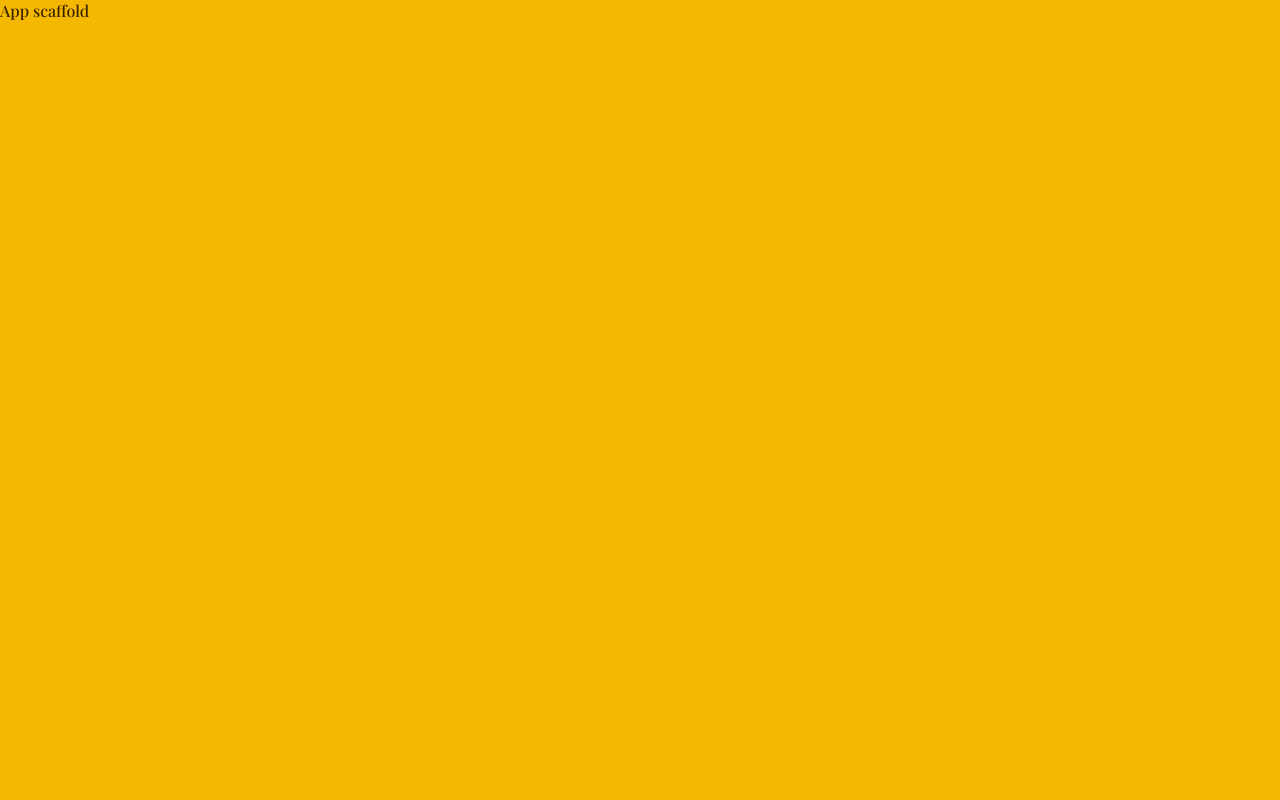
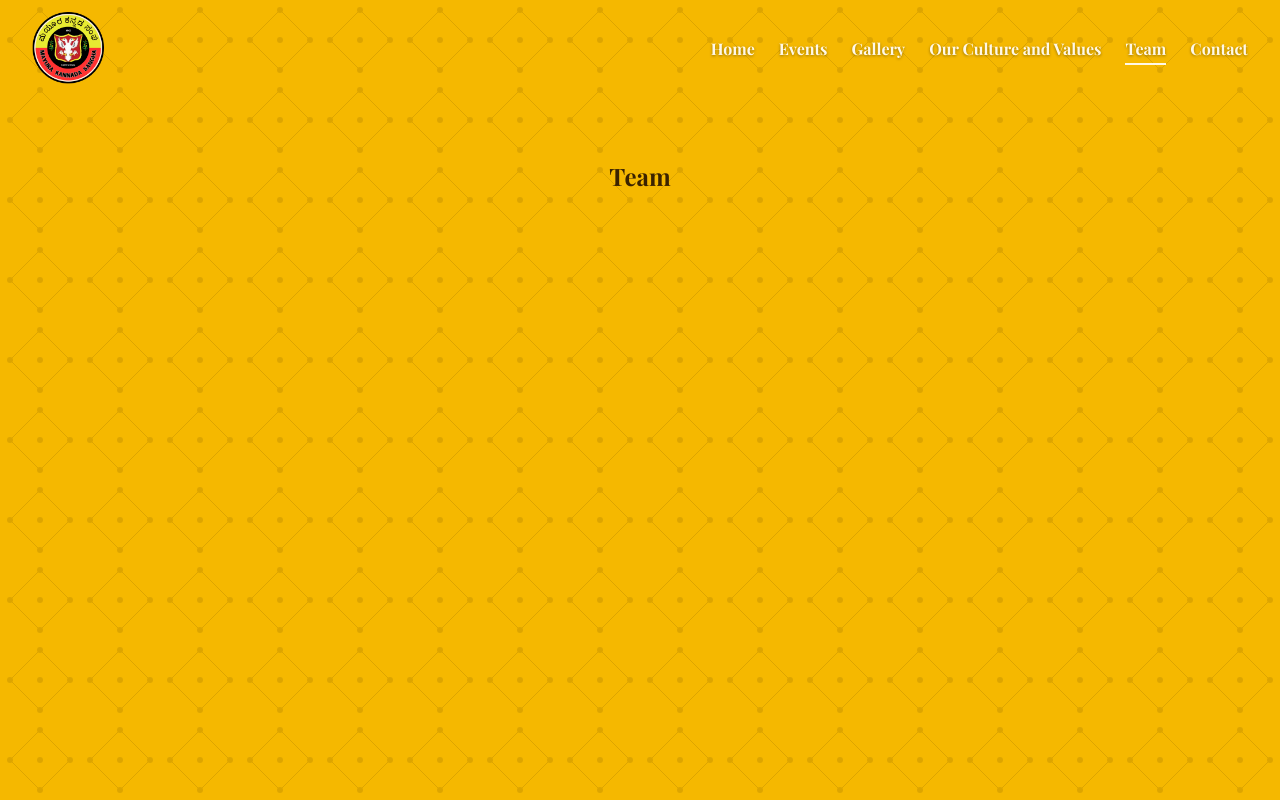
Before and after one commit to MayankCodesTrash/MayuraKannadaSangha, a React (Vite) app: page /team in a window 1280 px wide. Shown: the top 800 px of the page. Built offline with nearby package versions, Linux system fonts and the light colour scheme.

Commit message:
Wire up Home page and placeholder routes

```diff
--- a/src/App.jsx
+++ b/src/App.jsx
@@ -1,5 +1,18 @@
+import { Routes, Route } from 'react-router-dom';
+import Home from './pages/Home.jsx';
+import Placeholder from './pages/Placeholder.jsx';
+
 function App() {
-  return <div>App scaffold</div>;
+  return (
+    <Routes>
+      <Route path="/" element={<Home />} />
+      <Route path="/events" element={<Placeholder title="Events" />} />
+      <Route path="/gallery" element={<Placeholder title="Gallery" />} />
+      <Route path="/culture" element={<Placeholder title="Our Culture and Values" />} />
+      <Route path="/team" element={<Placeholder title="Team" />} />
+      <Route path="/contact" element={<Placeholder title="Contact" />} />
+    </Routes>
+  );
 }
 
 export default App;
--- /dev/null
+++ b/src/pages/Home.css
@@ -0,0 +1,4 @@
+.home__blank {
+  height: 100vh;
+  background: var(--color-yellow);
+}
--- /dev/null
+++ b/src/pages/Home.jsx
@@ -0,0 +1,17 @@
+import Layout from '../components/Layout.jsx';
+import HeroVideo from '../components/HeroVideo.jsx';
+import KolamPattern from '../components/KolamPattern.jsx';
+import './Home.css';
+
+function Home() {
+  return (
+    <Layout>
+      <HeroVideo />
+      <section className="home__blank">
+        <KolamPattern />
+      </section>
+    </Layout>
+  );
+}
+
+export default Home;
--- /dev/null
+++ b/src/pages/Placeholder.jsx
@@ -0,0 +1,30 @@
+import Layout from '../components/Layout.jsx';
+import KolamPattern from '../components/KolamPattern.jsx';
+
+function Placeholder({ title }) {
+  return (
+    <Layout>
+      <section
+        style={{
+          minHeight: '100vh',
+          background: 'var(--color-yellow)',
+          paddingTop: 'var(--nav-height)',
+        }}
+      >
+        <KolamPattern />
+        <h1
+          style={{
+            position: 'relative',
+            textAlign: 'center',
+            fontFamily: 'var(--font-display)',
+            marginTop: '64px',
+          }}
+        >
+          {title}
+        </h1>
+      </section>
+    </Layout>
+  );
+}
+
+export default Placeholder;
```
Also changed, not shown: 1 other file (tests, documents, lock files or other folders).
